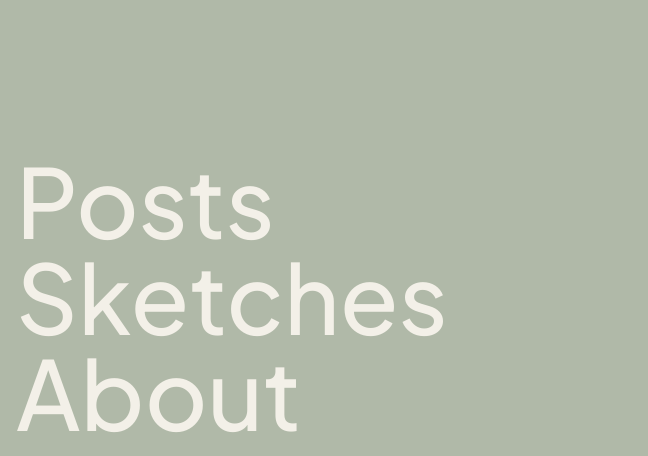
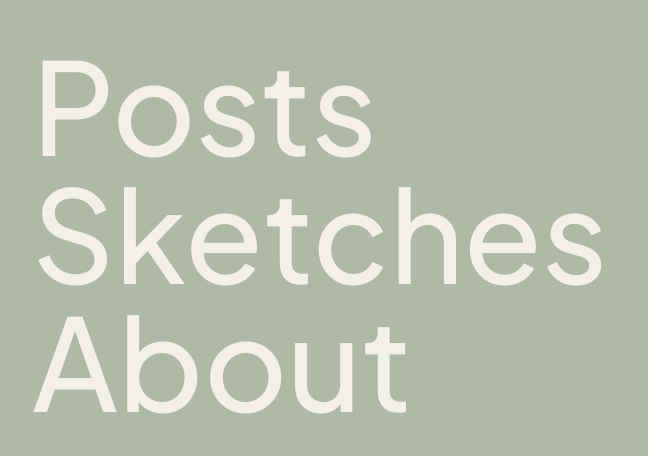
Before and after one commit to dinocosta/dino.codes.next, a Next.js app: page / in a window 1280 px wide. Shown: the part 344-800 px from the top of the page, without its empty margins (0-648 px from the left). Built offline with nearby package versions, Linux system fonts and the light colour scheme.

Commit message:
Set colorscheme in Tailwind theme

```diff
--- a/pages/_app.js
+++ b/pages/_app.js
@@ -1,5 +1,4 @@
 import '@/styles/globals.css'
-import '@/styles/colors.css'
 
 export default function App({ Component, pageProps }) {
   return <Component {...pageProps} />
--- a/pages/_document.js
+++ b/pages/_document.js
@@ -4,7 +4,7 @@ export default function Document() {
   return (
     <Html lang="en">
       <Head />
-      <body className="background-color-matcha">
+      <body className="bg-matcha">
         <Main />
         <NextScript />
       </body>
--- a/pages/index.js
+++ b/pages/index.js
@@ -8,10 +8,10 @@ export default function Home() {
   return (
 		<div className={`flex min-h-screen items-end ${jakarta.className}`}>
 			<div className="mb-auto"></div>
-			<div className="m-4 color-white">
-				<Link href="/" className="block font-medium text-6xl lg:text-8xl link">Posts</Link>
-				<Link href="/" className="block font-medium text-6xl lg:text-8xl link">Sketches</Link>
-				<Link href="/" className="block font-medium text-6xl lg:text-8xl link">About</Link>
+			<div className="m-8 text-white">
+				<Link href="/" className="block font-medium hover:text-green text-6xl lg:text-9xl">Posts</Link>
+				<Link href="/" className="block font-medium hover:text-green text-6xl lg:text-9xl">Sketches</Link>
+				<Link href="/" className="block font-medium hover:text-green text-6xl lg:text-9xl">About</Link>
 			</div>
 		</div>
   );
--- a/styles/colors.css
+++ /dev/null
@@ -1,25 +0,0 @@
-.color-white { color: #f3f0e8; }
-.color-light-gray { color: #e6e4e0; }
-.color-gray { color: #858480; }
-.color-dark-gray { color: #5e5e5e; }
-.color-olive { color: #b9b99d; }
-.color-orange { color: #dcb482; }
-.color-starlight { color: #e0cfc3; }
-.color-light-brown { color: #d5caba; }
-.color-brown { color: #c09e85; }
-.color-dark-brown { color: #8f837a; }
-.color-matcha { color: #b0b9a8; }
-.color-green { color: #606c5a; }
-
-.background-color-white { background-color: #f3f0e8; }
-.background-color-light-gray { background-color: #e6e4e0; }
-.background-color-gray { background-color: #858480; }
-.background-color-dark-gray { background-color: #5e5e5e; }
-.background-color-olive { background-color: #b9b99d; }
-.background-color-orange { background-color: #dcb482; }
-.background-color-starlight { background-color: #e0cfc3; }
-.background-color-light-brown { background-color: #d5caba; }
-.background-color-brown { background-color: #c09e85; }
-.background-color-dark-brown { background-color: #8f837a; }
-.background-color-matcha { background-color: #b0b9a8; }
-.background-color-green { background-color: #606c5a; }
--- a/tailwind.config.js
+++ b/tailwind.config.js
@@ -6,12 +6,21 @@ module.exports = {
     './app/**/*.{js,ts,jsx,tsx,mdx}',
   ],
   theme: {
+		colors: {
+			'white': '#f3f0e8',
+			'light-gray': '#e6e4e0',
+			'gray': '#858480',
+			'dark-gray': '#5e5e5e',
+			'olive': '#b9b99d',
+			'orange': '#dcb482',
+			'starlight': '#e0cfc3',
+			'light-brown': '#d5caba',
+			'brown': '#c09e85',
+			'dark-brown': '#8f837a',
+			'matcha': '#b0b9a8',
+			'green': '#606c5a',
+		},
     extend: {
-      backgroundImage: {
-        'gradient-radial': 'radial-gradient(var(--tw-gradient-stops))',
-        'gradient-conic':
-          'conic-gradient(from 180deg at 50% 50%, var(--tw-gradient-stops))',
-      },
     },
   },
   plugins: [],
```
Also changed, not shown: 1 other file (tests, documents, lock files or other folders).
